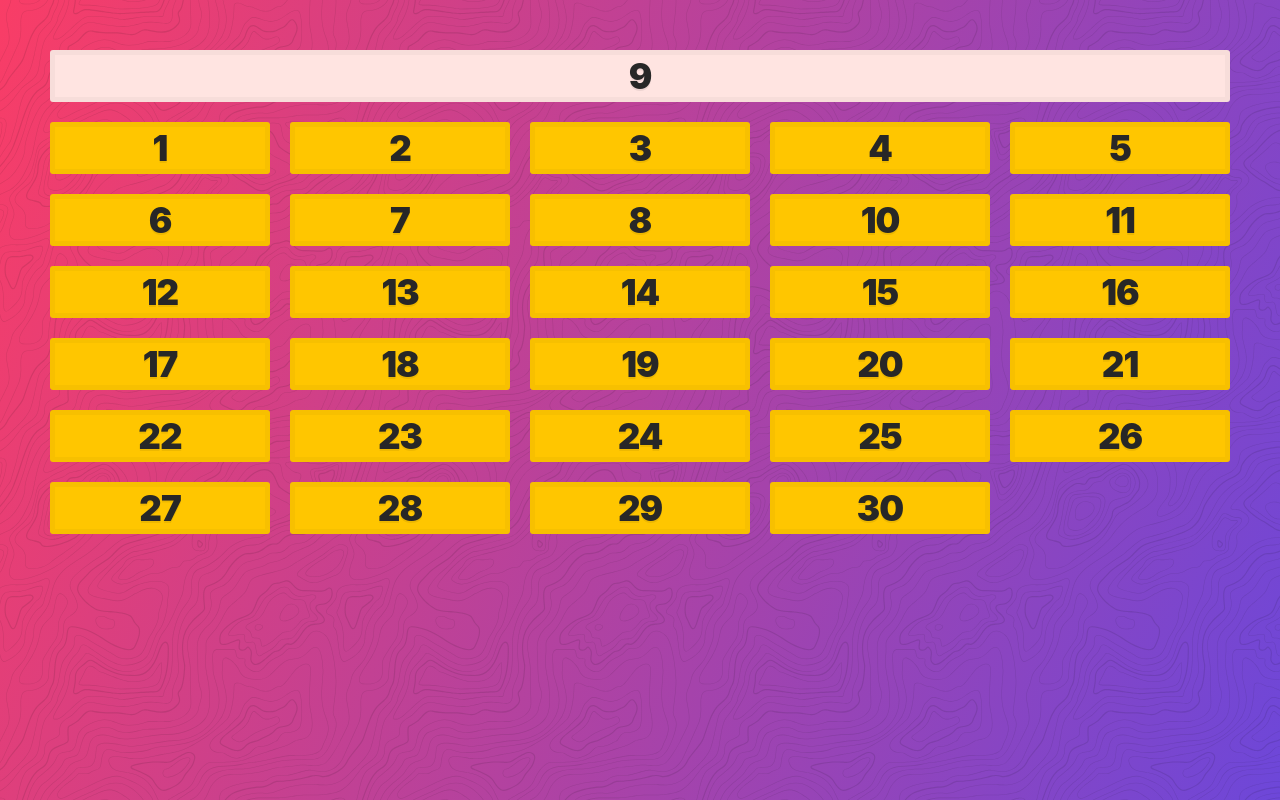
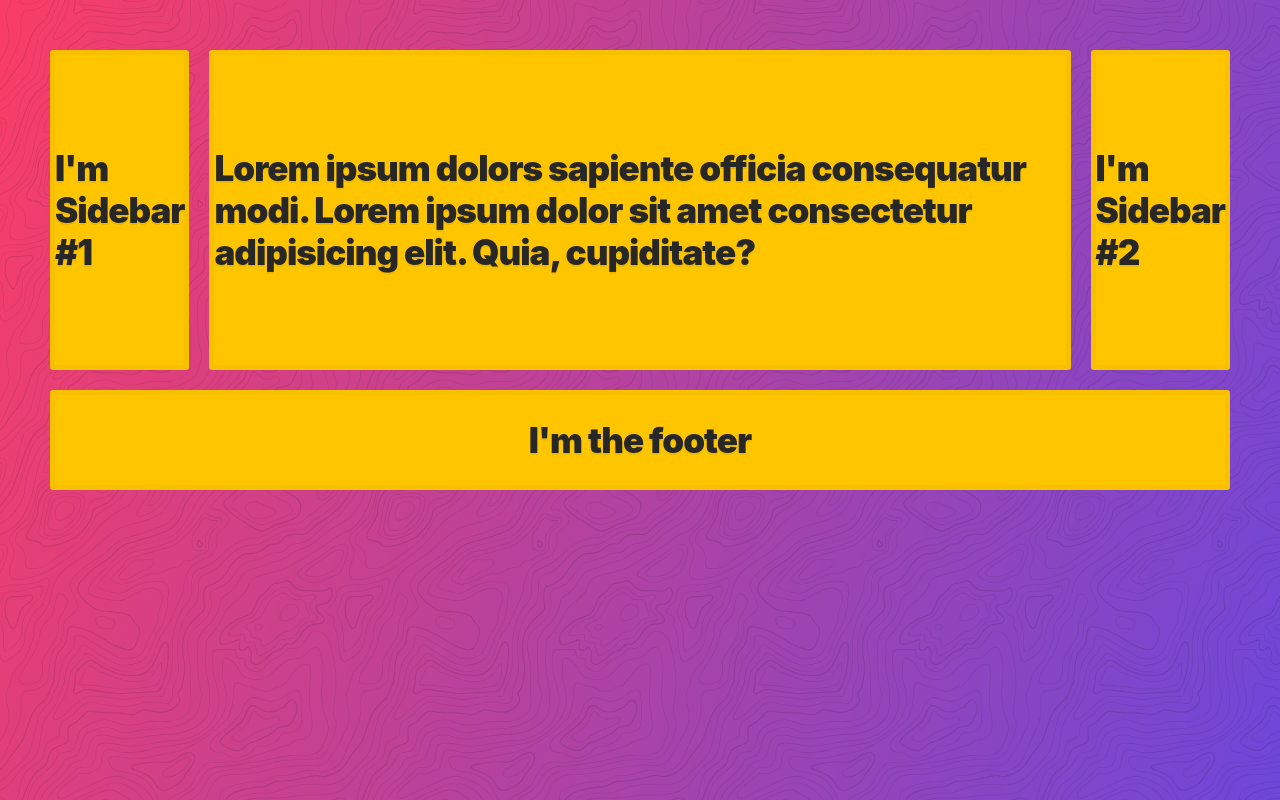
Before and after one commit to koakekuna/css-grid, a website: page index.html in a window 1280 px wide. Drawn offline with Linux system fonts and the light colour scheme.

Commit message:
complete lessons 11-14

```diff
--- a/index.html
+++ b/index.html
@@ -10,48 +10,50 @@
 
 <body>
   <div class="container">
-    <div class="item item1">1</div>
-    <div class="item item2">2</div>
-    <div class="item item3">3</div>
-    <div class="item item4">4</div>
-    <div class="item item5">5</div>
-    <div class="item item6">6</div>
-    <div class="item item7">7</div>
-    <div class="item item8">8</div>
-    <div class="item item9">9</div>
-    <div class="item item10">10</div>
-    <div class="item item11">11</div>
-    <div class="item item12">12</div>
-    <div class="item item13">13</div>
-    <div class="item item14">14</div>
-    <div class="item item15">15</div>
-    <div class="item item16">16</div>
-    <div class="item item17">17</div>
-    <div class="item item18">18</div>
-    <div class="item item19">19</div>
-    <div class="item item20">20</div>
-    <div class="item item21">21</div>
-    <div class="item item22">22</div>
-    <div class="item item23">23</div>
-    <div class="item item24">24</div>
-    <div class="item item25">25</div>
-    <div class="item item26">26</div>
-    <div class="item item27">27</div>
-    <div class="item item28">28</div>
-    <div class="item item29">29</div>
-    <div class="item item30">30</div>
+    <div class="item item1">I'm Sidebar #1</div>
+    <div class="item item2">Lorem ipsum dolors sapiente officia consequatur modi.
+      Lorem ipsum dolor sit amet consectetur adipisicing elit. Quia, cupiditate?
+    </div>
+    <div class="item item3">I'm Sidebar #2</div>
+    <div class="item footer">I'm the footer</div>
   </div>
   <style>
     .container {
       display: grid;
       grid-gap: 20px;
-      grid-template-columns: repeat(5, 1fr);
+      grid-template-columns: 1fr 10fr 1fr;
+      grid-template-rows: 150px 150px 100px;
+      grid-template-areas:
+        "sidebar-1 content sidebar-2"
+        "sidebar-1 content sidebar-2"
+        "footer footer footer"
+      ;
     }
 
-    .item9 {
-      background: mistyrose;
-      grid-column: 1 / -1;
-      grid-row: 1 / -1;
+    .footer {
+      grid-area: footer;
+    }
+
+    .item1 {
+      grid-area: sidebar-1;
+    }
+
+    .item2 {
+      grid-area: content;
+    }
+
+    .item3 {
+      grid-area: sidebar-2;
+    }
+
+    @media (max-width: 700px) {
+      .container {
+        grid-template-areas:
+        "content content content"
+        "sidebar-1 sidebar-1 sidebar-2"
+        "footer footer footer"
+      ;
+      }
     }
   </style>
 </body>
```
Also changed, not shown: readme.md.
